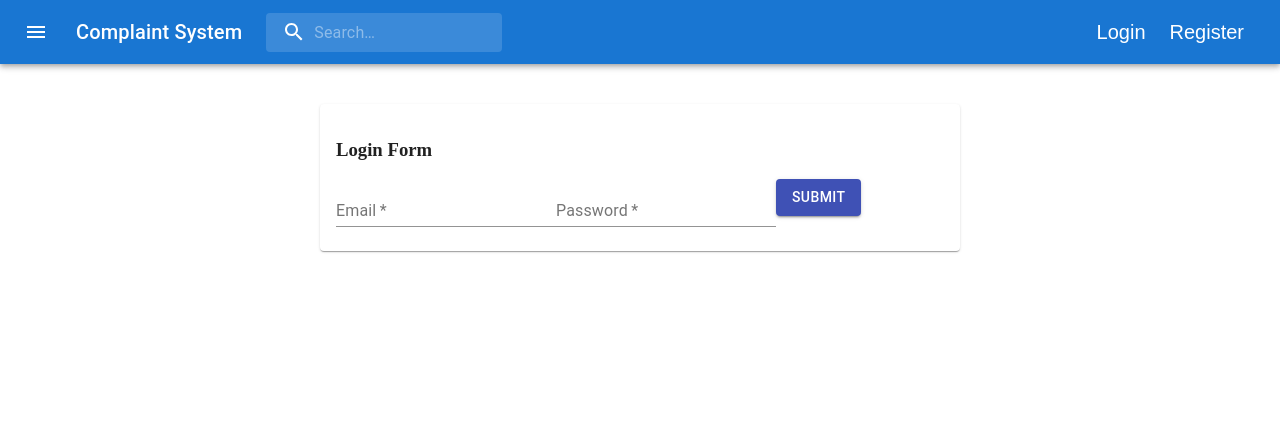
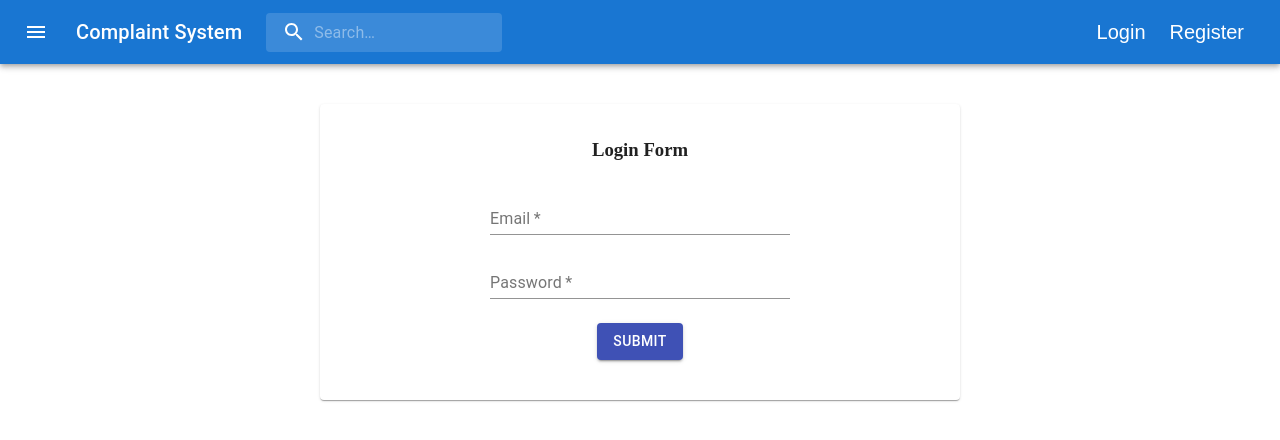
Before and after one commit to riadelimemmedov/FastAPI-React-ComplaintSystem, a React (Vite) app in the folder frontend/complaint-system/: page /login in a window 1280 px wide. Shown: the top 440 px of the page. Built offline with nearby package versions, Linux system fonts and the light colour scheme.

Commit message:
Added new class for custom component style

```diff
--- a/frontend/complaint-system/style/style.js
+++ b/frontend/complaint-system/style/style.js
@@ -11,6 +11,17 @@ const useStyles = makeStyles((theme) =>({
         display:'flex',
         flexDirection:'column'
     },
+    root: {
+        display: 'flex',
+        flexDirection: 'column',
+        alignItems: 'center',
+        '& .MuiTextField-root': {
+        margin: theme.spacing(1),
+        width: '300px',
+    },
+        '& .MuiButton-root': {
+        margin: theme.spacing(2),
+    },
+    },
 }))
-
 export default useStyles
```
